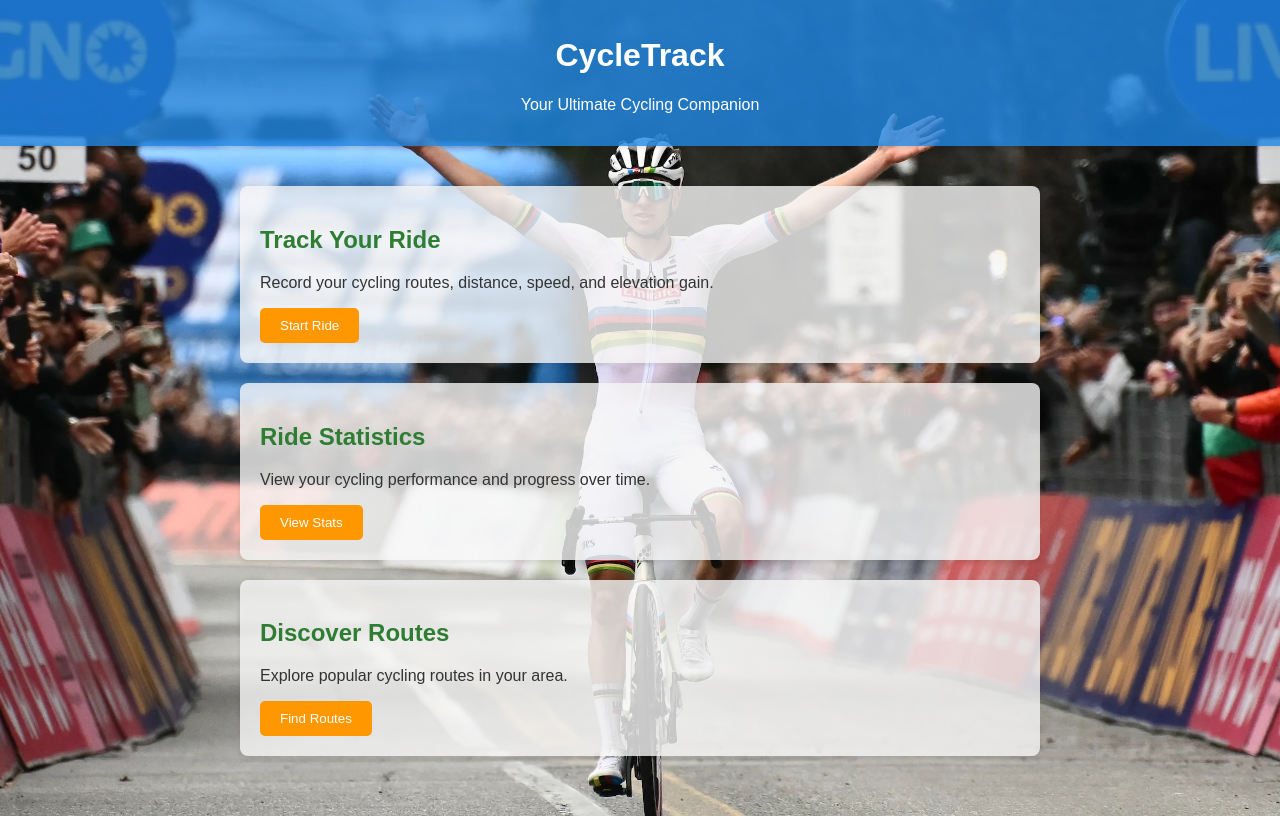
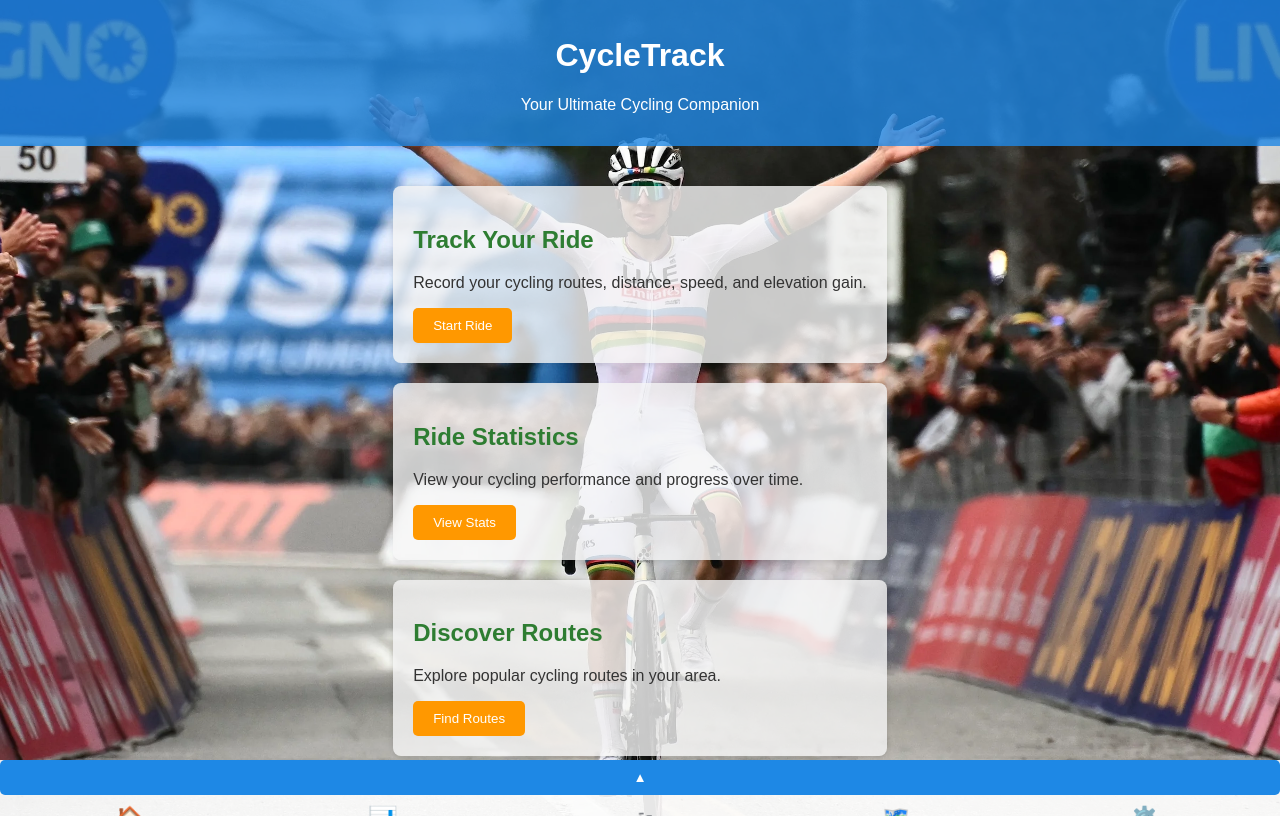
Before and after one commit to TomasCacoete/pgdi, a React (Vite) app in the folder frontend/: page / in a window 1280 px wide. Built offline with nearby package versions, Linux system fonts and the light colour scheme.

Commit message:
Added menu

```diff
--- a/frontend/src/App.tsx
+++ b/frontend/src/App.tsx
@@ -1,14 +1,5 @@
-import React from 'react';
+import React, { useState } from 'react';
 import './index.css';
-
-const Header: React.FC = () => {
-  return (
-    <header>
-      <h1>CycleTrack</h1>
-      <p>Your Ultimate Cycling Companion</p>
-    </header>
-  );
-}
 
 interface FeatureProps {
   title: string;
@@ -27,7 +18,25 @@ const Feature: React.FC<FeatureProps> = ({ title, description, buttonText, onCli
   );
 }
 
+interface MenuItemProps {
+  icon: string;
+  text: string;
+}
+
+const MenuItem: React.FC<MenuItemProps> = ({ icon, text }) => (
+  <div className="menu-item">
+    <span className="icon">{icon}</span>
+    <span className="text">{text}</span>
+  </div>
+);
+
 const App: React.FC = () => {
+  const [isMenuOpen, setIsMenuOpen] = useState(false);
+
+  const toggleMenu = () => {
+    setIsMenuOpen(!isMenuOpen);
+  };
+
   const handleStartRide = (): void => {
     alert('Ride tracking started!');
   };
@@ -42,7 +51,10 @@ const App: React.FC = () => {
 
   return (
     <div className="App">
-      <Header />
+      <header>
+        <h1>CycleTrack</h1>
+        <p>Your Ultimate Cycling Companion</p>
+      </header>
       <main>
         <Feature
           title="Track Your Ride"
@@ -63,6 +75,18 @@ const App: React.FC = () => {
           onClick={handleFindRoutes}
         />
       </main>
+      <div className={`bottom-menu ${isMenuOpen ? 'open' : ''}`}>
+        <button className="toggle-btn" onClick={toggleMenu}>
+          {isMenuOpen ? '▼' : '▲'}
+        </button>
+        <div className="menu-items">
+          <MenuItem icon="🏠" text="Home" />
+          <MenuItem icon="📊" text="Dashboard" />
+          <MenuItem icon="🚲" text="My Rides" />
+          <MenuItem icon="🗺️" text="Routes" />
+          <MenuItem icon="⚙️" text="Settings" />
+        </div>
+      </div>
     </div>
   );
 }
--- a/frontend/src/index.css
+++ b/frontend/src/index.css
@@ -21,15 +21,21 @@
   color: var(--dark-gray);
 }
 
+.App {
+  min-height: 100vh;
+  display: flex;
+  flex-direction: column;
+}
+
 header {
   background-color: rgba(30, 136, 229, 0.8);
   color: var(--white);
+  padding: 1em;
   text-align: center;
-    padding: 1em;
-    box-shadow: 0 2px 4px rgba(0,0,0,0.1);
 }
 
 main {
+  flex-grow: 1;
   max-width: 800px;
   margin: 20px auto;
   padding: 20px;
@@ -57,6 +63,52 @@
   transition: background-color 0.3s;
 }
 
-  button:hover {
-    background-color: var(--alert-orange);
+
+.feature:first-of-type button:hover {
+  background-color: #ffa726;
 }
+
+.bottom-menu {
+  position: fixed;
+  bottom: 0;
+  left: 0;
+  right: 0;
+  background-color: rgba(255, 255, 255, 0.9);
+  transition: transform 0.3s ease;
+  transform: translateY(calc(100% - 40px));
+}
+
+.bottom-menu.open {
+  transform: translateY(0);
+}
+
+.toggle-btn {
+  width: 100%;
+  padding: 10px;
+  background-color: var(--primary-blue);
+  color: white;
+  border: none;
+  cursor: pointer;
+}
+
+.menu-items {
+  display: flex;
+  justify-content: space-around;
+  padding: 10px;
+}
+
+.menu-item {
+  display: flex;
+  flex-direction: column;
+  align-items: center;
+  color: var(--dark-gray);
+}
+
+.icon {
+  font-size: 24px;
+  margin-bottom: 5px;
+}
+
+.text {
+  font-size: 12px;
+}
```
Lines whose indentation alone changed are shown as unchanged.
